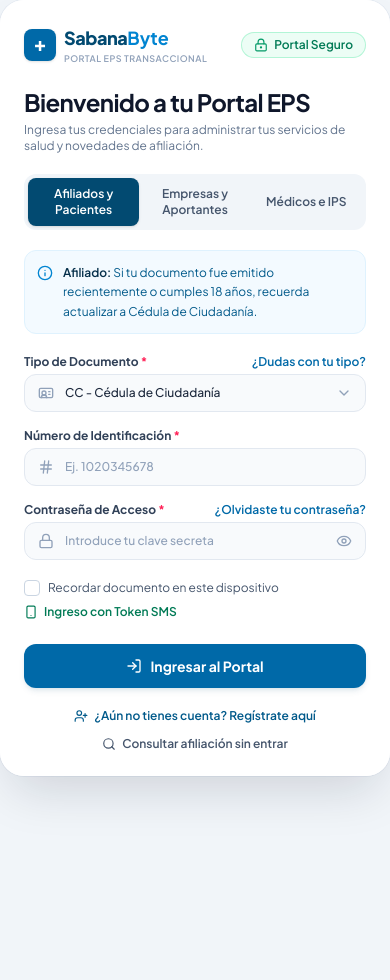
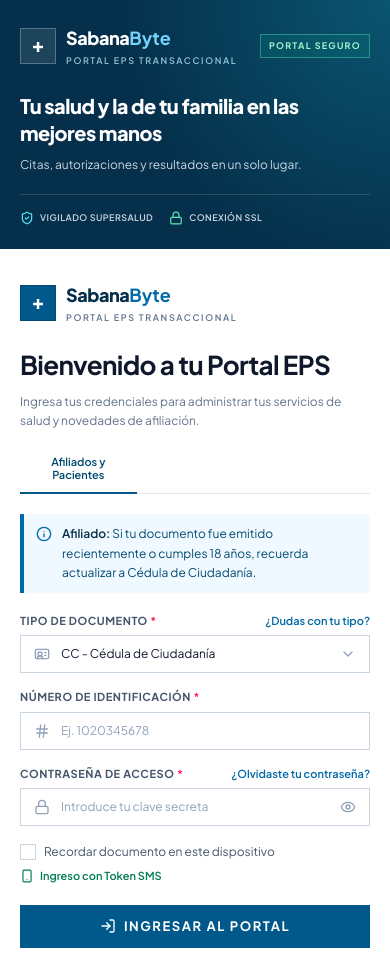
Before and after one commit to yeisonipia48/SabanaByte, a React (Vite) app in the folder client/: page / in a window 390 px wide. Before the commit the page ends 844 px from the top, so only its background shows below. Built offline with nearby package versions, Linux system fonts and the light colour scheme.

Commit message:
feat: add authentication feature with login page and components

```diff
--- a/client/src/features/auth/LoginPage.tsx
+++ b/client/src/features/auth/LoginPage.tsx
@@ -1,15 +1,15 @@
 import InstitutionalHero from './components/InstitutionalHero'
 import LoginForm from './components/LoginForm'
+import MobileBrandBanner from './components/MobileBrandBanner'
 
 function LoginPage() {
   return (
-    <div
-      data-purpose="public-login-page"
-    >
+    <div className="min-h-dvh bg-white text-slate-800">
       <main
-        className="QuickHelp bg-white rounded-3xl overflow-hidden portal-card-shadow grid grid-cols-1 lg:grid-cols-12 min-h-[720px]"
-        data-purpose="authentication-container"
+        className="grid min-h-dvh grid-cols-1 bg-white lg:h-dvh lg:grid-cols-12"
+        data-purpose="public-login-page"
       >
+        <MobileBrandBanner />
         <InstitutionalHero />
         <LoginForm />
       </main>
--- a/client/src/features/auth/components/BrandLogo.tsx
+++ b/client/src/features/auth/components/BrandLogo.tsx
@@ -1,20 +1,44 @@
-function BrandLogo() {
+interface BrandLogoProps {
+  tone?: 'dark' | 'light'
+}
+
+function BrandLogo({ tone = 'dark' }: BrandLogoProps) {
+  const isLight = tone === 'light'
+
   return (
-    <div className="flex items-center gap-2">
+    <div className="flex items-center gap-2.5">
       <div
         aria-hidden="true"
-        className="w-8 h-8 rounded-lg bg-sky-700 flex items-center justify-center text-white font-black text-xl shadow-sm"
+        className={`flex h-9 w-9 items-center justify-center border text-xl font-black ${
+          isLight
+            ? 'border-white/25 bg-white/10 text-white'
+            : 'border-sky-900 bg-sky-800 text-white'
+        }`}
       >
         <span className="transform -translate-y-0.5">+</span>
       </div>
       <div>
         <div className="flex items-center leading-none">
-          <span className="font-extrabold text-sky-900 tracking-tight text-lg">
+          <span
+            className={`text-lg font-extrabold tracking-tight ${
+              isLight ? 'text-white' : 'text-sky-950'
+            }`}
+          >
             Sabana
           </span>
-          <span className="font-bold text-sky-600 text-lg">Byte</span>
+          <span
+            className={`text-lg font-bold ${
+              isLight ? 'text-sky-300' : 'text-sky-700'
+            }`}
+          >
+            Byte
+          </span>
         </div>
-        <p className="text-[9px] uppercase tracking-wider font-semibold text-slate-400">
+        <p
+          className={`mt-0.5 text-[9px] font-semibold uppercase tracking-[0.18em] ${
+            isLight ? 'text-sky-200/80' : 'text-slate-500'
+          }`}
+        >
           Portal EPS Transaccional
         </p>
       </div>
--- a/client/src/features/auth/components/LoginForm.tsx
+++ b/client/src/features/auth/components/LoginForm.tsx
@@ -10,11 +10,10 @@ import {
   Info,
   Loader2,
   Lock,
-  LockKeyhole,
   LogIn,
-  Search,
+
   Smartphone,
-  UserPlus,
+
 } from 'lucide-react'
 import { login } from '../authService'
 import type { Role } from '../types'
@@ -117,12 +116,12 @@ function validateForm(documentNumber: string, password: string): FormErrors {
 }
 
 const baseFieldClasses =
-  'w-full pl-10 py-2.5 bg-slate-50 border rounded-xl text-xs sm:text-sm text-slate-800 font-medium placeholder-slate-400 focus:bg-white focus:ring-2 transition-all'
+  'w-full border bg-white py-2.5 pl-10 text-xs text-slate-900 placeholder-slate-400 transition-colors focus:outline-none focus:ring-2 sm:text-sm'
 
 function fieldClasses(hasError: boolean, spacing = 'pr-4') {
   const stateClasses = hasError
-    ? 'border-rose-400 focus:ring-rose-500 focus:border-rose-500'
-    : 'border-slate-200 focus:ring-sky-600 focus:border-sky-600'
+    ? 'border-rose-400 focus:border-rose-500 focus:ring-rose-500/25'
+    : 'border-slate-300 focus:border-sky-700 focus:ring-sky-700/25'
 
   return `${baseFieldClasses} ${spacing} ${stateClasses}`
 }
@@ -218,26 +217,21 @@ function LoginForm() {
 
   return (
     <section
-      className="lg:col-span-7 p-6 sm:p-9 md:p-10 flex flex-col justify-between bg-white"
+      className="login-scroll bg-white lg:col-span-7 lg:h-dvh lg:overflow-y-auto"
       data-purpose="login-form-wrapper"
     >
+      <div className="mx-auto flex min-h-full w-full max-w-[540px] flex-col justify-between px-5 py-8 sm:px-8 sm:py-8 lg:px-10 lg:py-9 xl:px-12">
         <div className="w-full">
-        <header className="flex items-center justify-between gap-3 mb-5">
+          <header className="mb-5 flex items-center justify-between gap-3">
             <BrandLogo />
-          <div className="inline-flex items-center gap-1.5 px-3 py-1 rounded-full bg-emerald-50 text-emerald-700 border border-emerald-200/80 text-xs font-semibold shrink-0">
-            <LockKeyhole
-              className="w-3.5 h-3.5 text-emerald-600"
-              aria-hidden="true"
-            />
-            <span>Portal Seguro</span>
-          </div>
+
           </header>
 
           <div className="mb-5">
-          <h2 className="text-2xl font-bold text-slate-900 tracking-tight">
+            <h2 className="text-[26px] font-bold tracking-tight text-slate-900 sm:text-3xl">
               Bienvenido a tu Portal EPS
             </h2>
-          <p className="text-xs sm:text-sm text-slate-500 mt-1">
+            <p className="mt-2 text-xs leading-relaxed text-slate-500 sm:text-sm">
               Ingresa tus credenciales para administrar tus servicios de salud y
               novedades de afiliación.
             </p>
@@ -246,17 +240,17 @@ function LoginForm() {
           <RoleTabs value={role} onChange={setRole} />
 
           <aside
-          className="mb-5 bg-sky-50/80 border border-sky-100 rounded-xl p-3 flex items-start gap-2.5 text-xs text-sky-800"
+            className="mb-5 flex items-start gap-2.5 border-l-4 border-sky-700 bg-sky-50 py-2.5 pl-3 pr-3.5 text-xs text-sky-900"
             data-purpose="notification-banner"
           >
             <Info
-            className="w-4 h-4 text-sky-600 shrink-0 mt-0.5"
+              className="mt-0.5 h-4 w-4 shrink-0 text-sky-700"
               aria-hidden="true"
             />
             <p className="leading-relaxed">
-            <strong className="font-semibold text-sky-950">Afiliado:</strong> Si
-            tu documento fue emitido recientemente o cumples 18 años, recuerda
-            actualizar a Cédula de Ciudadanía.
+              <strong className="font-semibold text-sky-950">Afiliado:</strong>{' '}
+              Si tu documento fue emitido recientemente o cumples 18 años,
+              recuerda actualizar a Cédula de Ciudadanía.
             </p>
           </aside>
 
@@ -273,26 +267,27 @@ function LoginForm() {
               onSubmit={handleSubmit}
             >
               <div>
-              <div className="flex items-center justify-between gap-2 mb-1">
+                <div className="mb-1.5 flex items-center justify-between gap-2">
                   <label
-                  className="text-xs font-bold text-slate-700"
+                    className="text-[11px] font-bold uppercase tracking-wider text-slate-600"
                     htmlFor="doc-type"
                   >
-                  Tipo de Documento <span className="text-rose-500">*</span>
+                    Tipo de Documento{' '}
+                    <span className="text-rose-500">*</span>
                   </label>
                   <a
-                  className="text-xs font-semibold text-sky-700 hover:text-sky-900 hover:underline"
+                    className="text-[11px] font-semibold text-sky-700 hover:text-sky-900 hover:underline"
                     href="#"
                   >
                     ¿Dudas con tu tipo?
                   </a>
                 </div>
                 <div className="relative">
-                <div className="absolute inset-y-0 left-0 pl-3.5 flex items-center pointer-events-none text-slate-400">
-                  <IdCard className="w-4 h-4" aria-hidden="true" />
+                  <div className="pointer-events-none absolute inset-y-0 left-0 flex items-center pl-3.5 text-slate-400">
+                    <IdCard className="h-4 w-4" aria-hidden="true" />
                   </div>
                   <select
-                  className="w-full pl-10 pr-10 py-2.5 bg-slate-50 bg-none border border-slate-200 rounded-xl text-xs sm:text-sm text-slate-800 font-medium focus:bg-white focus:ring-2 focus:ring-sky-600 focus:border-sky-600 transition-all appearance-none"
+                    className="w-full appearance-none border border-slate-300 bg-white bg-none py-2.5 pl-10 pr-10 text-xs text-slate-900 transition-colors focus:border-sky-700 focus:outline-none focus:ring-2 focus:ring-sky-700/25 sm:text-sm"
                     id="doc-type"
                     value={docType}
                     onChange={(event) => {
@@ -307,23 +302,23 @@ function LoginForm() {
                       </option>
                     ))}
                   </select>
-                <div className="absolute inset-y-0 right-0 pr-3.5 flex items-center pointer-events-none text-slate-400">
-                  <ChevronDown className="w-4 h-4" aria-hidden="true" />
+                  <div className="pointer-events-none absolute inset-y-0 right-0 flex items-center pr-3.5 text-slate-400">
+                    <ChevronDown className="h-4 w-4" aria-hidden="true" />
                   </div>
                 </div>
               </div>
 
               <div>
                 <label
-                className="block text-xs font-bold text-slate-700 mb-1"
+                  className="mb-1.5 block text-[11px] font-bold uppercase tracking-wider text-slate-600"
                   htmlFor="doc-number"
                 >
                   Número de Identificación{' '}
                   <span className="text-rose-500">*</span>
                 </label>
                 <div className="relative">
-                <div className="absolute inset-y-0 left-0 pl-3.5 flex items-center pointer-events-none text-slate-400">
-                  <Hash className="w-4 h-4" aria-hidden="true" />
+                  <div className="pointer-events-none absolute inset-y-0 left-0 flex items-center pl-3.5 text-slate-400">
+                    <Hash className="h-4 w-4" aria-hidden="true" />
                   </div>
                   <input
                     ref={docNumberRef}
@@ -346,7 +341,7 @@ function LoginForm() {
                 </div>
                 {errors.docNumber && (
                   <p
-                  className="mt-1 text-[11px] font-medium text-rose-600"
+                    className="mt-1.5 text-[11px] font-medium text-rose-600"
                     id="doc-number-error"
                   >
                     {errors.docNumber}
@@ -355,24 +350,24 @@ function LoginForm() {
               </div>
 
               <div>
-              <div className="flex items-center justify-between gap-2 mb-1">
+                <div className="mb-1.5 flex items-center justify-between gap-2">
                   <label
-                  className="text-xs font-bold text-slate-700"
+                    className="text-[11px] font-bold uppercase tracking-wider text-slate-600"
                     htmlFor="password"
                   >
                     Contraseña de Acceso{' '}
                     <span className="text-rose-500">*</span>
                   </label>
                   <a
-                  className="text-xs font-semibold text-sky-700 hover:text-sky-900 hover:underline"
+                    className="text-[11px] font-semibold text-sky-700 hover:text-sky-900 hover:underline"
                     href="#"
                   >
                     ¿Olvidaste tu contraseña?
                   </a>
                 </div>
                 <div className="relative">
-                <div className="absolute inset-y-0 left-0 pl-3.5 flex items-center pointer-events-none text-slate-400">
-                  <Lock className="w-4 h-4" aria-hidden="true" />
+                  <div className="pointer-events-none absolute inset-y-0 left-0 flex items-center pl-3.5 text-slate-400">
+                    <Lock className="h-4 w-4" aria-hidden="true" />
                   </div>
                   <input
                     ref={passwordRef}
@@ -383,7 +378,9 @@ function LoginForm() {
                     required
                     placeholder="Introduce tu clave secreta"
                     value={password}
-                  onChange={(event) => handlePasswordChange(event.target.value)}
+                    onChange={(event) =>
+                      handlePasswordChange(event.target.value)
+                    }
                     aria-invalid={Boolean(errors.password)}
                     aria-describedby={
                       errors.password ? 'password-error' : undefined
@@ -391,7 +388,7 @@ function LoginForm() {
                   />
                   <button
                     type="button"
-                  className="absolute inset-y-0 right-0 pr-3.5 flex items-center text-slate-400 hover:text-slate-600 focus-visible:outline-2 focus-visible:outline-offset-2 focus-visible:outline-sky-700 rounded-md"
+                    className="absolute inset-y-0 right-0 flex items-center pr-3.5 text-slate-400 hover:text-slate-600 focus-visible:outline-2 focus-visible:outline-offset-[-2px] focus-visible:outline-sky-700"
                     aria-label={
                       showPassword ? 'Ocultar contraseña' : 'Mostrar contraseña'
                     }
@@ -399,15 +396,15 @@ function LoginForm() {
                     onClick={() => setShowPassword((visible) => !visible)}
                   >
                     {showPassword ? (
-                    <EyeOff className="w-4 h-4" aria-hidden="true" />
+                      <EyeOff className="h-4 w-4" aria-hidden="true" />
                     ) : (
-                    <Eye className="w-4 h-4" aria-hidden="true" />
+                      <Eye className="h-4 w-4" aria-hidden="true" />
                     )}
                   </button>
                 </div>
                 {errors.password && (
                   <p
-                  className="mt-1 text-[11px] font-medium text-rose-600"
+                    className="mt-1.5 text-[11px] font-medium text-rose-600"
                     id="password-error"
                   >
                     {errors.password}
@@ -415,13 +412,13 @@ function LoginForm() {
                 )}
               </div>
 
-            <div className="flex items-center justify-between gap-2 pt-1 flex-wrap">
+              <div className="flex flex-wrap items-center justify-between gap-2 pt-0.5">
                 <label
-                className="flex items-center gap-2 cursor-pointer select-none"
+                  className="flex cursor-pointer select-none items-center gap-2"
                   htmlFor="remember-document"
                 >
                   <input
-                  className="w-4 h-4 text-sky-600 rounded border-slate-300 focus:ring-sky-500"
+                    className="h-4 w-4 rounded-none border-slate-300 text-sky-700 focus:ring-sky-600"
                     id="remember-document"
                     type="checkbox"
                     checked={remember}
@@ -434,10 +431,10 @@ function LoginForm() {
                   </span>
                 </label>
                 <a
-                className="inline-flex items-center gap-1.5 text-xs font-semibold text-emerald-700 hover:text-emerald-800"
+                  className="inline-flex items-center gap-1.5 text-[11px] font-semibold text-emerald-700 hover:text-emerald-800"
                   href="#"
                 >
-                <Smartphone className="w-3.5 h-3.5" aria-hidden="true" />
+                  <Smartphone className="h-3.5 w-3.5" aria-hidden="true" />
                   <span>Ingreso con Token SMS</span>
                 </a>
               </div>
@@ -445,11 +442,11 @@ function LoginForm() {
               <div className="space-y-3" aria-live="polite">
                 {submitError && (
                   <div
-                  className="flex items-start gap-2 rounded-xl border border-rose-200 bg-rose-50 p-3 text-xs text-rose-700"
+                    className="flex items-start gap-2 border border-rose-200 border-l-4 border-l-rose-600 bg-rose-50 px-3 py-2.5 text-xs text-rose-700"
                     role="alert"
                   >
                     <CircleAlert
-                    className="w-4 h-4 shrink-0 mt-0.5"
+                      className="mt-0.5 h-4 w-4 shrink-0"
                       aria-hidden="true"
                     />
                     <p className="leading-relaxed">{submitError}</p>
@@ -457,11 +454,11 @@ function LoginForm() {
                 )}
                 {successMessage && (
                   <div
-                  className="flex items-start gap-2 rounded-xl border border-emerald-200 bg-emerald-50 p-3 text-xs text-emerald-800"
+                    className="flex items-start gap-2 border border-emerald-200 border-l-4 border-l-emerald-600 bg-emerald-50 px-3 py-2.5 text-xs text-emerald-800"
                     role="status"
                   >
                     <CheckCircle2
-                    className="w-4 h-4 shrink-0 mt-0.5"
+                      className="mt-0.5 h-4 w-4 shrink-0"
                       aria-hidden="true"
                     />
                     <p className="leading-relaxed">{successMessage}</p>
@@ -469,19 +466,19 @@ function LoginForm() {
                 )}
               </div>
 
-            <div className="pt-2">
+              <div className="pt-1">
                 <button
-                className="w-full py-3 px-4 bg-sky-700 hover:bg-sky-800 active:bg-sky-900 disabled:cursor-not-allowed disabled:hover:bg-sky-700 text-white font-bold rounded-xl shadow-md shadow-sky-900/10 transition-all flex items-center justify-center gap-2 text-sm focus-visible:outline-2 focus-visible:outline-offset-2 focus-visible:outline-sky-700"
+                  className="flex w-full items-center justify-center gap-2 bg-sky-800 px-4 py-3 text-[13px] font-bold uppercase tracking-[0.12em] text-white transition-colors hover:bg-sky-900 focus-visible:outline-2 focus-visible:outline-offset-2 focus-visible:outline-sky-800 disabled:cursor-not-allowed disabled:bg-sky-800/70 disabled:hover:bg-sky-800/70"
                   type="submit"
                   disabled={isSubmitting}
                 >
                   {isSubmitting ? (
                     <Loader2
-                    className="w-4 h-4 animate-spin"
+                      className="h-4 w-4 animate-spin"
                       aria-hidden="true"
                     />
                   ) : (
-                  <LogIn className="w-4 h-4" aria-hidden="true" />
+                    <LogIn className="h-4 w-4" aria-hidden="true" />
                   )}
                   <span>
                     {isSubmitting ? 'Ingresando…' : 'Ingresar al Portal'}
@@ -491,27 +488,26 @@ function LoginForm() {
             </form>
           </div>
 
-        <div className="flex flex-col sm:flex-row items-center justify-center gap-3 sm:gap-6 mt-4 pt-1 text-xs font-semibold text-slate-600">
+
+          {/* <div className="mt-4 flex flex-col items-start justify-between gap-3 border-t border-slate-100 pt-3 text-[11px] font-semibold text-slate-600 sm:flex-row sm:items-center">
             <a
               className="flex items-center gap-1.5 text-sky-800 hover:underline"
               href="#"
             >
-            <UserPlus className="w-3.5 h-3.5" aria-hidden="true" />
+              <UserPlus className="h-3.5 w-3.5" aria-hidden="true" />
               <span>¿Aún no tienes cuenta? Regístrate aquí</span>
             </a>
-          <span className="hidden sm:inline-block text-slate-300" aria-hidden="true">
-            •
-          </span>
             <a
               className="flex items-center gap-1.5 text-slate-600 hover:text-slate-900 hover:underline"
               href="#"
             >
-            <Search className="w-3.5 h-3.5" aria-hidden="true" />
+              <Search className="h-3.5 w-3.5" aria-hidden="true" />
               <span>Consultar afiliación sin entrar</span>
             </a>
-        </div>
+          </div>*/}
         </div>
 
+      </div>
     </section>
   )
 }
--- /dev/null
+++ b/client/src/features/auth/components/MobileBrandBanner.tsx
@@ -0,0 +1,51 @@
+import { Lock, ShieldCheck } from 'lucide-react'
+import BrandLogo from './BrandLogo'
+
+function MobileBrandBanner() {
+  return (
+    <section
+      className="relative overflow-hidden bg-sky-950 text-white lg:hidden"
+      data-purpose="mobile-brand-banner"
+    >
+      <div
+        aria-hidden="true"
+        className="absolute inset-0 bg-[radial-gradient(circle_at_top_right,rgba(14,116,144,0.55),transparent_60%)]"
+      />
+
+      <div className="relative px-5 pb-6 pt-6 sm:px-8">
+        <div className="flex items-center justify-between gap-3">
+          <BrandLogo tone="light" />
+          <span className="shrink-0 border border-emerald-300/40 bg-emerald-400/10 px-2 py-1 text-[9px] font-bold uppercase tracking-[0.14em] text-emerald-200">
+            Portal seguro
+          </span>
+        </div>
+
+        <h1 className="mt-6 max-w-sm text-xl font-extrabold leading-snug tracking-tight sm:text-2xl">
+          Tu salud y la de tu familia en las mejores manos
+        </h1>
+        <p className="mt-2 max-w-md text-xs leading-relaxed text-slate-300">
+          Citas, autorizaciones y resultados en un solo lugar.
+        </p>
+
+        <div className="mt-5 flex flex-wrap items-center gap-x-4 gap-y-2 border-t border-white/15 pt-4 text-[9px] font-semibold uppercase tracking-wider text-slate-300">
+          <span className="flex items-center gap-1.5">
+            <ShieldCheck
+              className="h-3.5 w-3.5 text-cyan-300"
+              aria-hidden="true"
+            />
+            Vigilado Supersalud
+          </span>
+          <span className="flex items-center gap-1.5">
+            <Lock
+              className="h-3.5 w-3.5 text-emerald-300"
+              aria-hidden="true"
+            />
+            Conexión SSL
+          </span>
+        </div>
+      </div>
+    </section>
+  )
+}
+
+export default MobileBrandBanner
--- a/client/src/features/auth/components/RoleTabs.tsx
+++ b/client/src/features/auth/components/RoleTabs.tsx
@@ -3,8 +3,7 @@ import type { Role } from '../types'
 
 const ROLES: ReadonlyArray<{ id: Role; label: string }> = [
   { id: 'afiliado', label: 'Afiliados y Pacientes' },
-  { id: 'empresa', label: 'Empresas y Aportantes' },
-  { id: 'medico', label: 'Médicos e IPS' },
+
 ]
 
 interface RoleTabsProps {
@@ -48,7 +47,7 @@ function RoleTabs({ value, onChange }: RoleTabsProps) {
 
   return (
     <div
-      className="bg-slate-100 p-1 rounded-xl flex items-center mb-5 text-xs sm:text-sm font-semibold text-slate-600"
+      className="mb-5 grid grid-cols-3 border-b border-slate-200"
       role="tablist"
       aria-label="Tipo de usuario"
     >
@@ -69,11 +68,10 @@ function RoleTabs({ value, onChange }: RoleTabsProps) {
             tabIndex={isActive ? 0 : -1}
             onClick={() => onChange(role.id)}
             onKeyDown={(event) => handleKeyDown(event, index)}
-            className={`flex-1 py-2 px-3 text-center rounded-lg transition-all focus-visible:outline-2 focus-visible:outline-offset-2 focus-visible:outline-sky-700 ${
-              isActive
-                ? 'bg-sky-900 text-white shadow-sm'
-                : 'text-slate-600 hover:text-slate-900 hover:bg-slate-200/60'
-            }`}
+            className={`-mb-px border-b-2 px-1.5 pb-2.5 pt-1 text-[11px] font-semibold leading-tight transition-colors focus-visible:outline-2 focus-visible:outline-offset-2 focus-visible:outline-sky-700 sm:px-2 sm:text-xs ${isActive
+                ? 'border-sky-800 text-sky-900'
+                : 'border-transparent text-slate-500 hover:border-slate-300 hover:text-slate-800'
+              }`}
           >
             {role.label}
           </button>
--- a/client/src/index.css
+++ b/client/src/index.css
@@ -7,7 +7,7 @@
 
 @layer base {
   body {
-    @apply bg-slate-100 text-slate-800 antialiased;
+    @apply bg-white text-slate-800 antialiased;
     margin: 0;
     min-width: 320px;
   }
@@ -17,18 +17,33 @@
   }
 }
 
-/* Sombra sutil y realce tipo glass de la tarjeta principal */
-@utility portal-card-shadow {
-  box-shadow:
-    0 25px 50px -12px rgba(15, 23, 42, 0.15),
-    0 0 0 1px rgba(226, 232, 240, 0.8);
-}
-
 /* Degradado institucional sobre la imagen del hero */
 @utility custom-gradient-overlay {
   background: linear-gradient(
     180deg,
-    rgba(8, 51, 95, 0.82) 0%,
-    rgba(3, 30, 60, 0.94) 100%
+    rgba(7, 42, 79, 0.78) 0%,
+    rgba(3, 24, 48, 0.95) 100%
   );
 }
+
+/* Scroll fino para la columna del formulario en pantallas de poca altura */
+.login-scroll {
+  scrollbar-width: thin;
+  scrollbar-color: #cbd5e1 transparent;
+}
+
+.login-scroll::-webkit-scrollbar {
+  width: 8px;
+}
+
+.login-scroll::-webkit-scrollbar-track {
+  background: transparent;
+}
+
+.login-scroll::-webkit-scrollbar-thumb {
+  background-color: #cbd5e1;
+}
+
+.login-scroll::-webkit-scrollbar-thumb:hover {
+  background-color: #94a3b8;
+}
```
Also changed, not shown: client/src/features/auth/components/InstitutionalHero.tsx (+24 -42 lines), client/src/assets/image.png (added). Lines whose indentation alone changed are shown as unchanged.
